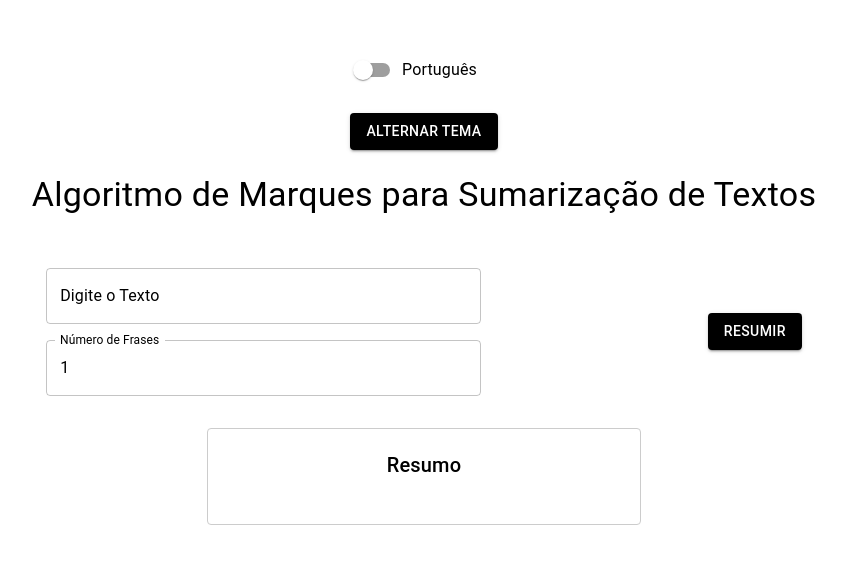
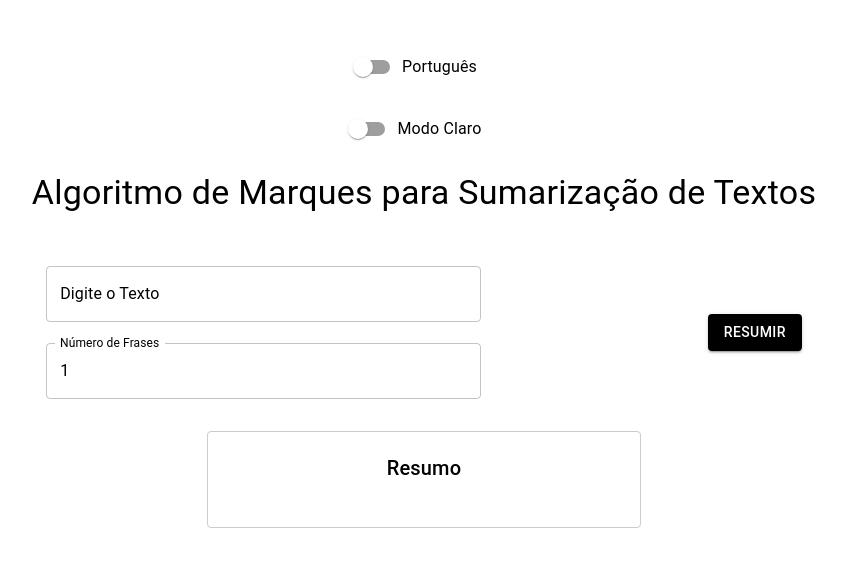
Before and after one commit to micasmarques/algoritmo-marques-tcc, a React (Vite) app in the folder code/frontend/: page / in a window 1280 px wide. Shown: the part 132-698 px from the top of the page, without its empty margins (216-1062 px from the left). Built offline with nearby package versions, Linux system fonts and the light colour scheme.

Commit message:
switches adicionados

```diff
--- a/code/frontend/src/components/LanguageSwitcher.js
+++ b/code/frontend/src/components/LanguageSwitcher.js
@@ -9,7 +9,13 @@ function LanguageSwitcher() {
     const theme = useTheme();
 
     const handleLanguageChange = (event) => {
-        i18n.changeLanguage(event.target.checked ? 'en' : 'pt');
+        i18n.changeLanguage(event.target.checked ? 'en' : 'pt')
+            .then(() => {
+                console.log("Language changed successfully");
+            })
+            .catch((error) => {
+                console.error("Error changing language: ", error);
+            });
     };
 
     return (
--- a/code/frontend/src/components/Summary.js
+++ b/code/frontend/src/components/Summary.js
@@ -8,6 +8,7 @@ import Typography from '@mui/material/Typography';
 import Tooltip from '@mui/material/Tooltip';
 import {createTheme, ThemeProvider} from "@mui/material/styles";
 import CssBaseline from '@material-ui/core/CssBaseline';
+import ThemeSwitcher from "./ThemeSwitcher";
 
 function Summary() {
     const {t} = useTranslation();
@@ -45,10 +46,6 @@ function Summary() {
         },
     });
 
-
-    const handleThemeChange = () => {
-        setDarkMode(!darkMode);
-    };
 
     const handleClick = () => {
         if (numSentences >= 1) {
@@ -99,9 +96,7 @@ function Summary() {
                 }}
             >
                 <LanguageSwitcher/>
-                <Button variant="contained" onClick={handleThemeChange}>
-                    {t('toggleTheme')}
-                </Button>
+                <ThemeSwitcher darkMode={darkMode} setDarkMode={setDarkMode}/>
                 <Tooltip title={t('titleTooltip')}>
                     <Typography variant="h4" component="div" gutterBottom sx={{color: theme.palette.text.primary}}>
                         {t('textSummarization')}
@@ -136,7 +131,11 @@ function Summary() {
                                 onChange={(e) => setText(e.target.value)}
                                 label={t('enterText')}
                                 maxRows={10}
-                                sx={{overflow: 'auto', color: theme.palette.text.primary}}
+                                sx={{
+                                    overflow: 'auto',
+                                    color: theme.palette.text.primary,
+                                    marginBottom: '5px' // Use a medida que seja adequada para o seu layout
+                                }}
                             />
                         </Tooltip>
                         <Tooltip title={t('numberTooltip')}>
--- /dev/null
+++ b/code/frontend/src/components/ThemeSwitcher.js
@@ -0,0 +1,30 @@
+import React from 'react';
+import {useTranslation} from 'react-i18next';
+import FormControlLabel from '@mui/material/FormControlLabel';
+import Switch from '@mui/material/Switch';
+import {useTheme} from '@mui/material/styles';
+
+function ThemeSwitcher({darkMode, setDarkMode}) {
+    const {t} = useTranslation();
+    const theme = useTheme();
+
+    const handleThemeChange = (event) => {
+        setDarkMode(event.target.checked);
+    };
+
+    return (
+        <FormControlLabel
+            control={
+                <Switch
+                    checked={darkMode}
+                    onChange={handleThemeChange}
+                    name="themeSwitch"
+                    color="default"
+                />
+            }
+            label={<span style={{color: theme.palette.text.primary}}>{darkMode ? t('darkMode') : t('lightMode')}</span>}
+        />
+    );
+}
+
+export default ThemeSwitcher;
--- a/code/frontend/src/i18n/translations/en.json
+++ b/code/frontend/src/i18n/translations/en.json
@@ -12,5 +12,6 @@
     "enterValidNumber": "Please enter a valid number of sentences (greater than or equal to 1).",
     "resetSummary": "Reset Summary",
     "resetText": "Reset Text",
-    "toggleTheme": "Toggle Theme"
+    "darkMode": "Dark Mode",
+    "lightMode": "Light Mode"
 }
--- a/code/frontend/src/i18n/translations/pt.json
+++ b/code/frontend/src/i18n/translations/pt.json
@@ -10,7 +10,8 @@
       "summary": "Resumo",
       "defaultSummary": "Seu texto resumido aparecerá aqui...",
       "enterValidNumber": "Por favor, digite um número válido de frases (maior ou igual a 1).",
-      "resetSummary": "Resetar Resumo",
-      "resetText": "Resetar Texto",
-      "toggleTheme": "Alternar Tema"
+      "resetSummary": "Limpar Resumo",
+      "resetText": "Limpar Texto",
+      "darkMode": "Modo Escuro",
+      "lightMode": "Modo Claro"
 }
--- a/code/frontend/src/index.html
+++ b/code/frontend/src/index.html
@@ -4,6 +4,11 @@
     <meta charset="utf-8" />
     <meta name="viewport" content="width=device-width, initial-scale=1">
     <title>PLN Sumarização Algoritmo Marques</title>
+    <style>
+      body {
+        overflow: hidden;
+      }
+    </style>
   </head>
   <body>
     <div id="root"></div>
```
